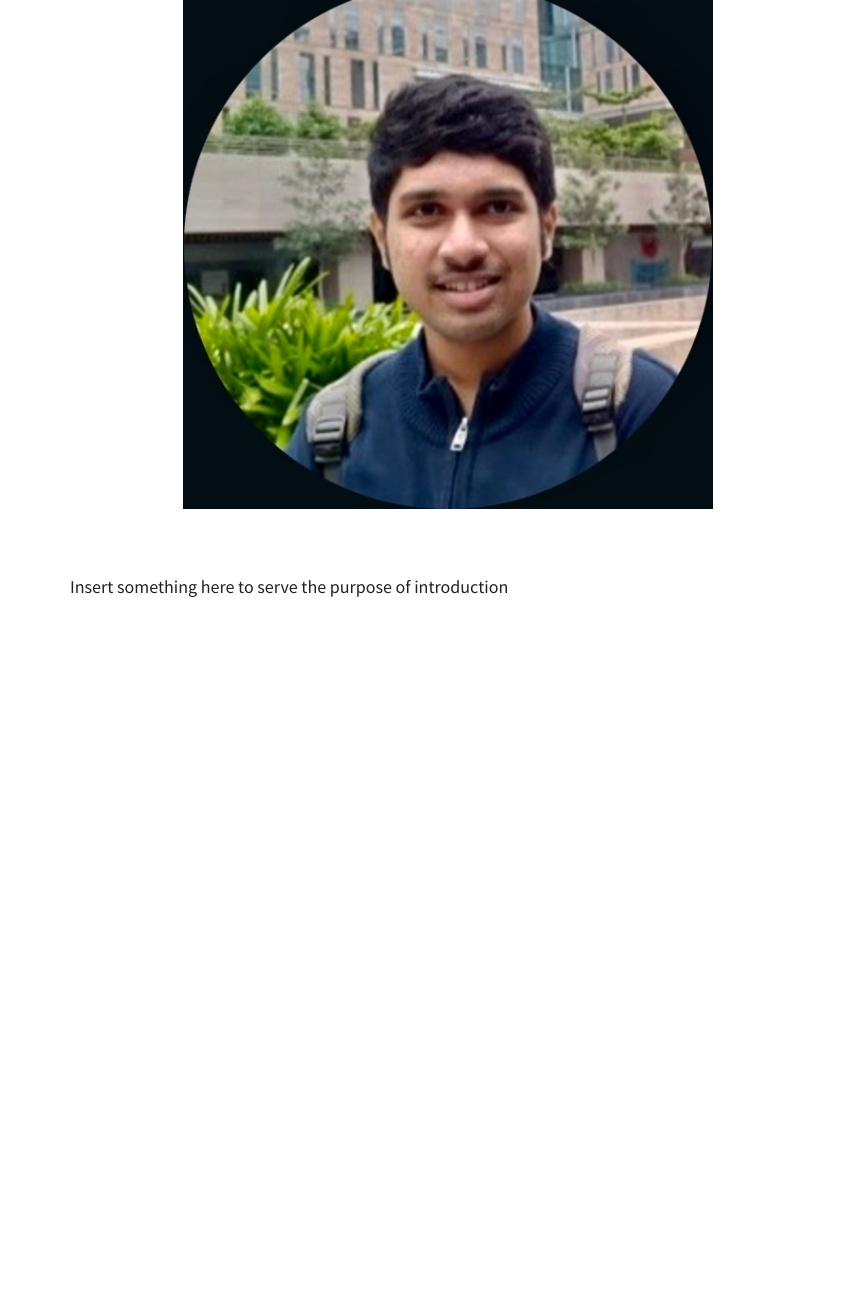
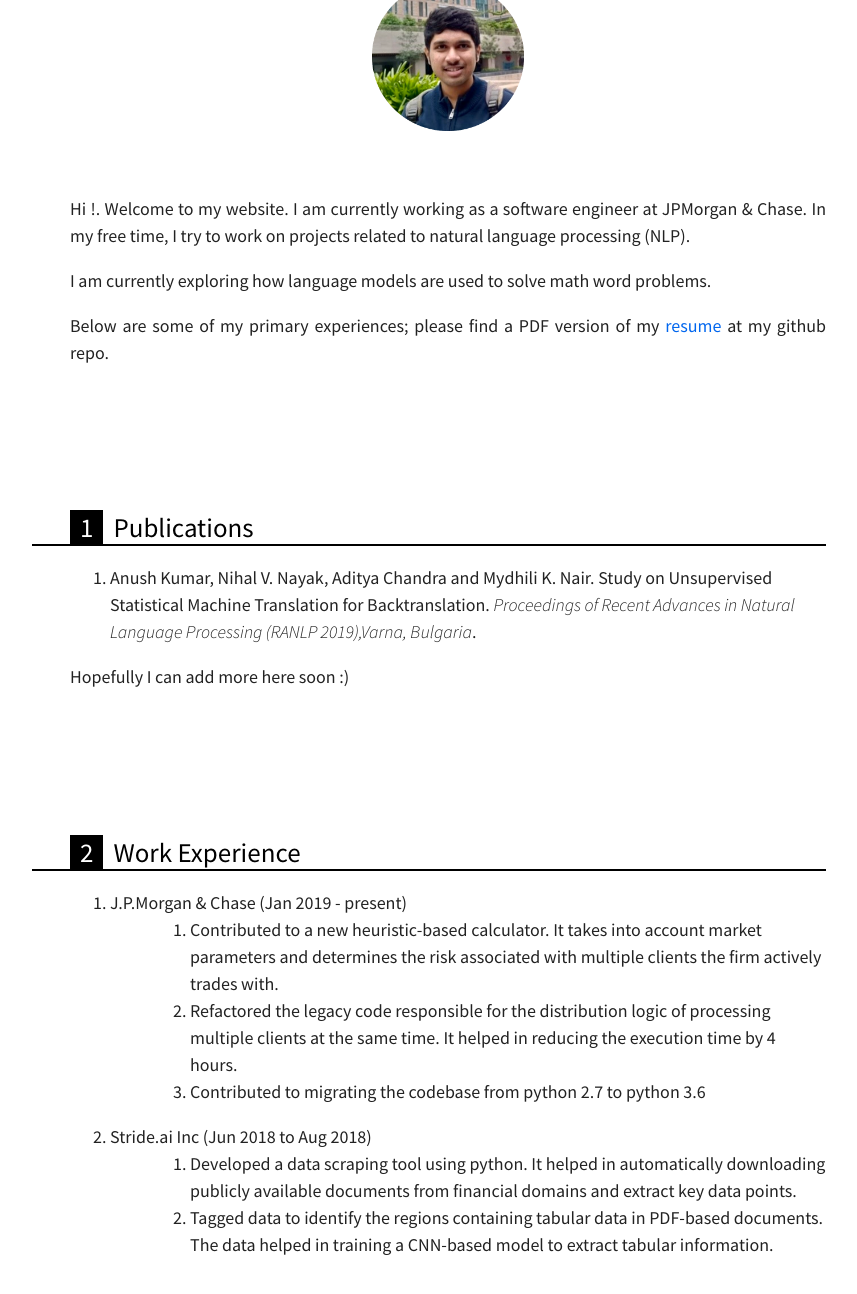
Before and after one commit to anushkumarv/anushkumarv.github.io, a plain HTML site: page index.html in a window 1280 px wide. Shown: the part 139-1433 px from the top of the page, without its empty margins (192-1049 px from the left). Before the commit the page ends 800 px from the top, so only its background shows below. Drawn offline with Linux system fonts and the light colour scheme.

Commit message:
modified index html

```diff
--- a/index.html
+++ b/index.html
@@ -13,12 +13,48 @@
 
 <!-- - - - - - - - - - - - - - - - - - - - - - - - - - - - - - - - - - - - - - - - - - - - - - - - - - - - - - - - - - - - - - - - - - - - - - - - - - - - - -->
 <div class="title-logos docutils container">
-<img alt="data/profile_pic.jpeg" src="data/profile_pic.jpeg" style="width: 70%;" />
+<img alt="data/profile_pic.png" src="data/profile_pic.png" style="width: 20%;" />
 </div>
 <!-- - - - - - - - - - - - - - - - - - - - - - - - - - - - - - - - - - - - - - - - - - - - - - - - - - - - - - - - - - - - - - - - - - - - - - - - - - - - - -->
-<p>Insert something here to serve the purpose of introduction</p>
+<p>Hi !. Welcome to my website. I am currently working as a software engineer at JPMorgan &amp; Chase.
+In my free time, I try to work on projects related to natural language processing (NLP).</p>
+<p>I am currently exploring how language models are used to solve math word problems.</p>
+<p>Below are some of my primary experiences; please find a PDF version of my <a class="reference external" href="https://github.com/anushkumarv/Resume">resume</a> at my github repo.</p>
+<div class="section" id="publications">
+<h1>Publications</h1>
+<ol class="arabic simple">
+<li>Anush Kumar, Nihal V. Nayak, Aditya Chandra and Mydhili K. Nair. Study on Unsupervised Statistical Machine Translation for Backtranslation. <em>Proceedings of Recent Advances in Natural Language Processing (RANLP 2019),Varna, Bulgaria</em>.</li>
+</ol>
+<p>Hopefully I can add more here soon :)</p>
+</div>
+<div class="section" id="work-experience">
+<h1>Work Experience</h1>
+<ol class="arabic simple">
+<li><dl class="first docutils">
+<dt>J.P.Morgan &amp; Chase (Jan 2019 - present)</dt>
+<dd><ol class="first last loweralpha">
+<li>Contributed to a new heuristic-based calculator. It takes into account market parameters and determines the risk associated with multiple clients the firm actively trades with.</li>
+<li>Refactored the legacy code responsible for the distribution logic of processing multiple clients at the same time. It helped in reducing the execution time by 4 hours.</li>
+<li>Contributed to migrating the codebase from python 2.7 to python 3.6</li>
+</ol>
+</dd>
+</dl>
+</li>
+<li><dl class="first docutils">
+<dt>Stride.ai Inc (Jun 2018 to Aug 2018)</dt>
+<dd><ol class="first last loweralpha">
+<li>Developed a data scraping tool using python. It helped in automatically downloading publicly available documents from financial domains and extract key data points.</li>
+<li>Tagged data to identify the regions containing tabular data in PDF-based documents. The data helped in training a CNN-based model to extract tabular information.</li>
+</ol>
+</dd>
+</dl>
+</li>
+</ol>
+<!-- - - - Links - - - - - - - - - - - - - - - - - - - - - - - - - - - - - - - - - - - - - - - - - - - - - - - - - - - - - - - - - - - - - - - - - - -->
+<!-- - - - - - - - - - - - - - - - - - - - - - - - - - - - - - - - - - - - - - - - - - - - - - - - - - - - - - - - - - - - - - - - - - - - - - - - - - - - - -->
 <!-- - - - Compilation - - - - - - - - - - - - - - - - - - - - - - - - - - - - - - - - - - - - - - - - - - - - - - - - - - - - - - - - - - - - -->
 <!-- rst2html.py - -link-stylesheet - -cloak-email-addresses - -toc-top-backlinks - -stylesheet=main.css - -stylesheet-dirs=. main.rst index.html -->
 </div>
+</div>
 </body>
 </html>
--- a/main.css
+++ b/main.css
@@ -381,3 +381,15 @@ tr:nth-child(even) td {
         font-size: 14px;
     }
 }
+
+/* --- Crop Images --------------------------------------------------------- */
+.image-cropper {
+    object-fit: cover;
+    border-radius: 50%;
+  }
+
+  img {
+    display: inline;
+    width: auto;
+    text-align: center;
+  }
```
Also changed, not shown: data/profile_pic.jpeg (deleted), data/profile_pic.png (added), 2 other files.
